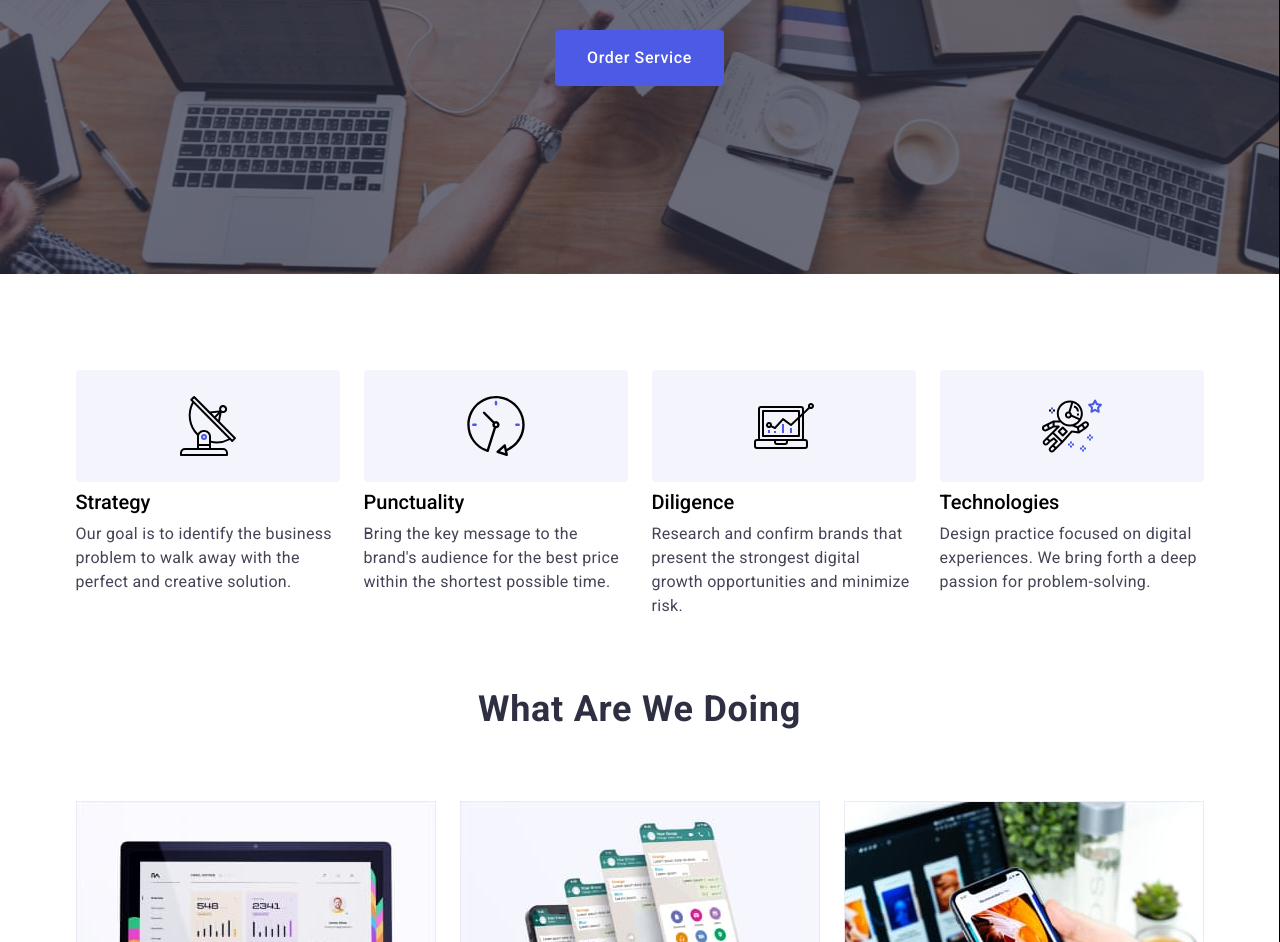
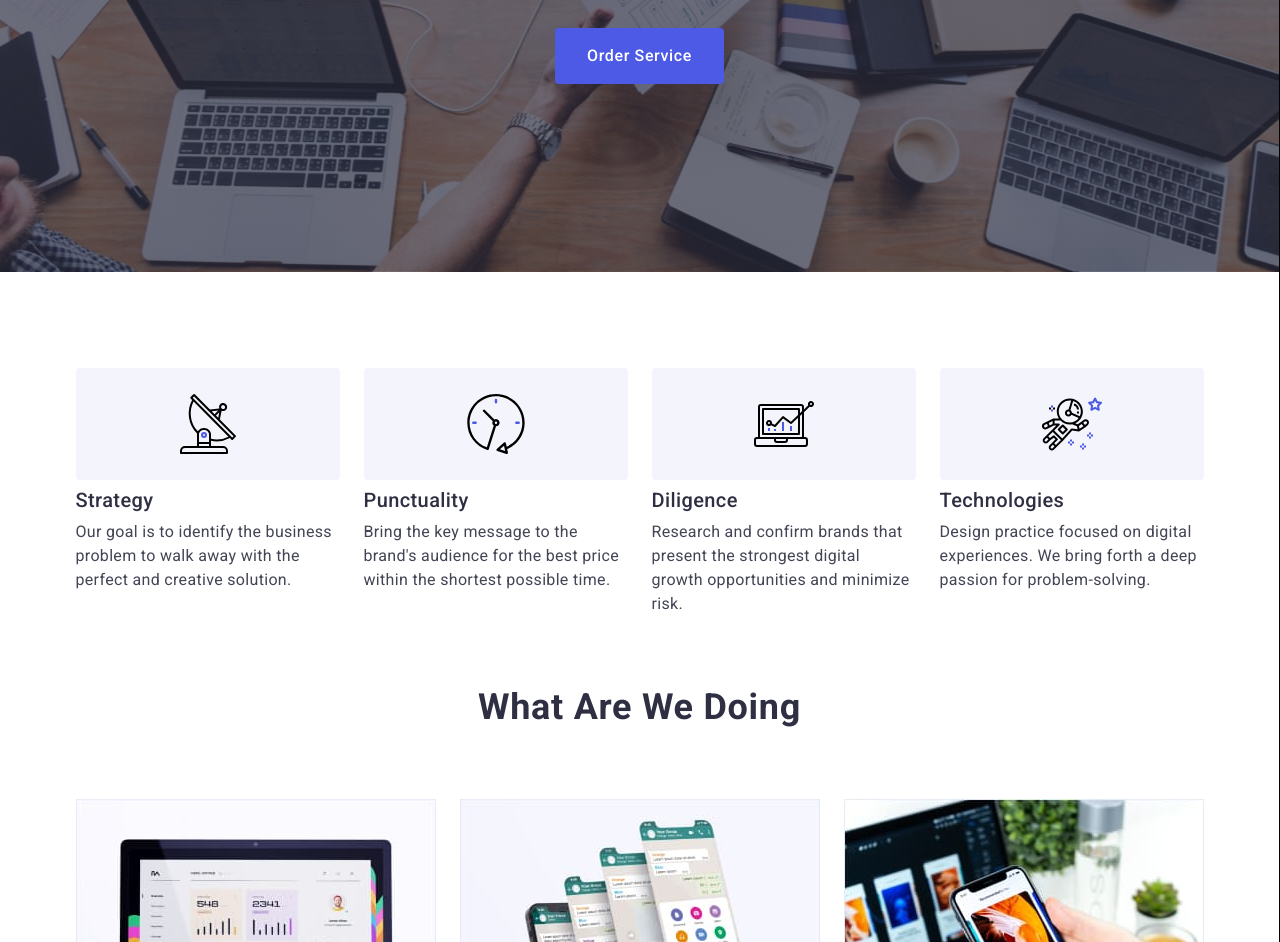
Before and after one commit to lottor27/goit-markup-hw-07, a plain HTML site: page index.html in a window 1280 px wide. Shown: the part 400-1342 px from the top of the page. Drawn offline with nearby package versions, Linux system fonts and the light colour scheme.

Commit message:
Испраления внесены Финиш

```diff
--- a/css/desktop.css
+++ b/css/desktop.css
@@ -1,9 +1,8 @@
 @media screen and (min-width: 1200px) {
-
-    .container{
-        max-width: 1440px;
+  .container {
+    max-width: 1158px;
   }
-.text-20-500{
+  .text-20-500 {
     font-weight: 500;
     font-size: 20px;
     line-height: 1.2;
@@ -12,43 +11,37 @@
 
   /* Hedder */
 
-.hedder{
+  .hedder {
     border: none;
-
   }
   .logo {
-  line-height:1.33;
+    line-height: 1.33;
   }
-.logo-part{
-  line-height:1.33;
+  .logo-part {
+    line-height: 1.33;
   }
-.hedder-container{
+  .hedder-container {
     padding: 24px 16px;
-
   }
   .address-container {
     flex-direction: row;
     gap: 40px;
   }
-.address-link{
+  .address-link {
     font-size: 16px;
     line-height: 1.5;
     letter-spacing: 0.02em;
   }
 
-
-
-
   .curent::after {
     bottom: -22px;
   }
   /* Hero */
-.hero{
+  .hero {
     padding: 188px 0;
   }
 
-.hero-title{
-
+  .hero-title {
     margin-bottom: 48px;
   }
 
@@ -63,26 +56,27 @@ letter-spacing: 0.02em;
     justify-content: center;
   }
 
-.feature-text{
+  .feature-text {
     width: 264px;
     font-weight: 400;
-
   }
-
-.feature-items{
-
+  .feature-title {
+    font-weight: 500;
+    font-size: 20px;
+    line-height: 1.2;
+  }
+  .feature-items {
   }
 
   /* App */
 
-.app{
+  .app {
     display: flex;
   }
 
   /* Team */
 
   .team {
-
   }
 
   .list-cont {
@@ -90,14 +84,14 @@ flex-wrap: nowrap;
     width: 100%;
     padding: 0;
   }
-.team-cont{
+  .team-cont {
     padding-top: 120px;
     padding-bottom: 120px;
   }
 
   /* Customers */
 
-.customers{
+  .customers {
     padding: 120px 0;
   }
   .customers-list {
@@ -109,67 +103,66 @@ padding-bottom: 120px;
     margin-top: 72px;
   }
 
-.customers-link{
+  .customers-link {
     width: 168px;
     height: 88px;
   }
-.buttons-cont{
-
+  .buttons-cont {
   }
 
   /* Footer */
-.footer{
+  .footer {
     padding-top: 100px;
     padding-bottom: 100px;
-
   }
 
-.footer-cont{
+  .footer-cont {
     flex-wrap: nowrap;
-gap:0;
+    gap: 0;
     max-width: 1200px;
-
   }
 
-.footer-cont{
+  .footer-cont {
     justify-content: center;
   }
 
-.footer-sub{
+  .footer-sub {
     margin: 0;
     padding: 0;
     width: auto;
     justify-content: center;
-
   }
-.sub-text{
+  .sub-text {
     padding: 0;
     margin: 0;
   }
 
-.footer-sub-menu{}
+  .footer-sub-menu {
+  }
 
   .footer-info-logo {
     padding-right: 120px;
   }
 
-.footer-social-media{
+  .footer-social-media {
     padding-right: 80px;
   }
 
-
-.footer-text{}
-.media-text{}
-.sub-text{
+  .footer-text {
+  }
+  .media-text {
+  }
+  .sub-text {
     margin-bottom: 16px;
   }
-.footer-sub-menu{
+  .footer-sub-menu {
     gap: 24px;
   }
-.footer-input{
+  .footer-input {
     width: 264px;
   }
-.footer-btn{}
+  .footer-btn {
+  }
 
   /* Portfolio */
   .portfolio {
@@ -186,9 +179,5 @@ flex-wrap: wrap;
     justify-content: center;
   }
 
-
   /* Modal */
-
-
-
 }
--- a/css/styles.css
+++ b/css/styles.css
@@ -82,6 +82,11 @@ img {
 /* Hedder */
 .hedder{
 border: none;
+  border: 1px solid #E7E9FC;
+box-shadow:
+0px 2px 1px rgba(46, 47, 66, 0.08),
+0px 1px 1px rgba(46, 47, 66, 0.16),
+0px 1px 6px rgba(46, 47, 66, 0.08);
 }
 .navigation-cont{
   display: none;
@@ -93,11 +98,11 @@ border: none;
   padding-bottom: 24px;
   display: flex;
   justify-content: space-between;
-  border: 1px solid #E7E9FC;
-box-shadow:
-0px 2px 1px rgba(46, 47, 66, 0.08),
-0px 1px 1px rgba(46, 47, 66, 0.16),
-0px 1px 6px rgba(46, 47, 66, 0.08);
+
+
+
+
+
 
 
 
@@ -406,8 +411,17 @@ fill: #f4f4fd;
   display: flex;
   flex-direction: column;
   gap: 76px;
+
 }
 
+.feature-title{
+  font-weight: 700;
+font-size: 36px;
+line-height: 1.11;
+
+letter-spacing: 0.02em;
+color: #2E2F42;
+}
 .feature-text-box{
 
 }
--- a/css/tablet.css
+++ b/css/tablet.css
@@ -207,7 +207,7 @@
     flex-direction: row;
     flex-wrap: wrap;
     column-gap: 24px;
-    width: 800px;
+    width: 768px;
 
 
 }
@@ -279,7 +279,7 @@ margin: 0;
 
 
 .footer-input{
-    width: auto;
+    width: 264px;
     height: 40px;
     margin: 0;
 
--- a/index.html
+++ b/index.html
@@ -130,7 +130,7 @@
               </svg>
             </div>
             <div class="feature-text-box">
-              <h3 class="text-20-500 feature-item-cont">Strategy</h3>
+              <h3 class="feature-title feature-item-cont">Strategy</h3>
               <p class="feature-text">
                 Our goal is to identify the business problem to walk away with the
                 perfect and creative solution.
@@ -144,7 +144,7 @@
               </svg>
             </div>
             <div class="feature-text-box">
-              <h3 class="text-20-500 feature-item-cont">Punctuality</h3>
+              <h3 class="feature-title feature-item-cont">Punctuality</h3>
               <p class="feature-text">
                 Bring the key message to the brand's audience for the best price
                 within the shortest possible time.
@@ -159,7 +159,7 @@
               </svg>
             </div>
             <div class="feature-text-box">
-              <h3 class="text-20-500 feature-item-cont">Diligence</h3>
+              <h3 class="feature-title feature-item-cont">Diligence</h3>
               <p class="feature-text">
                 Research and confirm brands that present the strongest digital
                 growth opportunities and minimize risk.
@@ -173,7 +173,7 @@
               </svg>
             </div>
             <div class="feature-text-box">
-              <h3 class="text-20-500 feature-item-cont">Technologies</h3>
+              <h3 class="feature-title feature-item-cont">Technologies</h3>
               <p class="feature-text">
                 Design practice focused on digital experiences. We bring forth a
                 deep passion for problem-solving.
```
Lines whose indentation alone changed are shown as unchanged.
